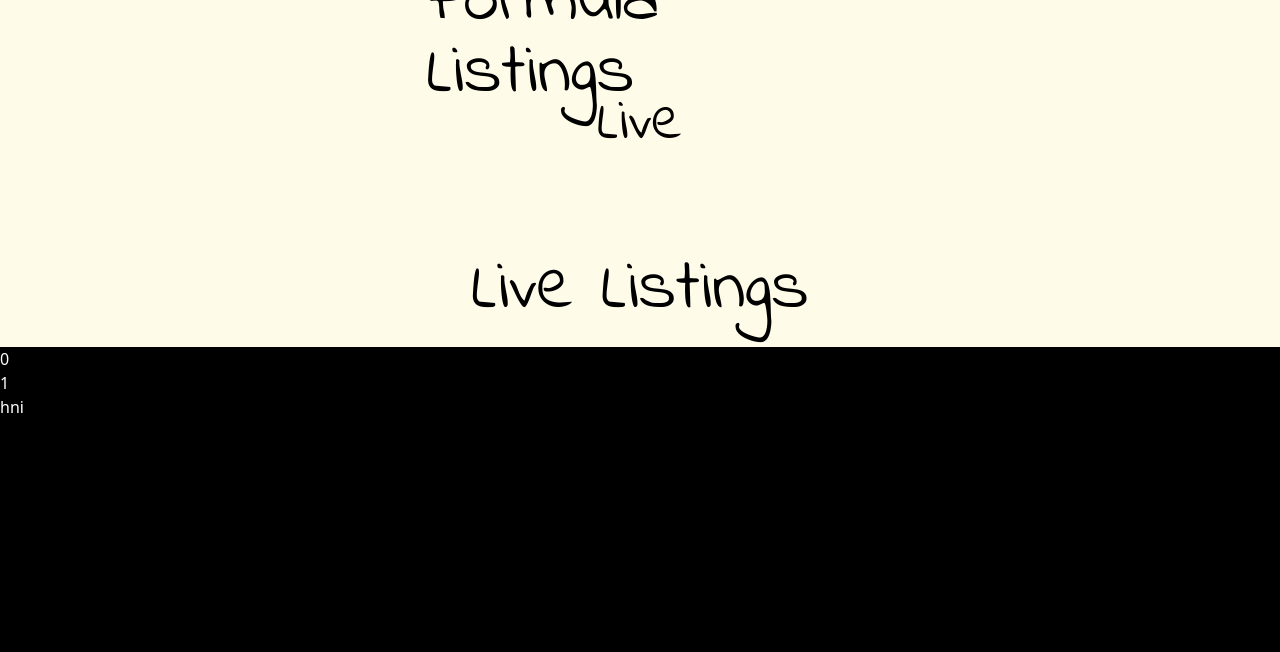
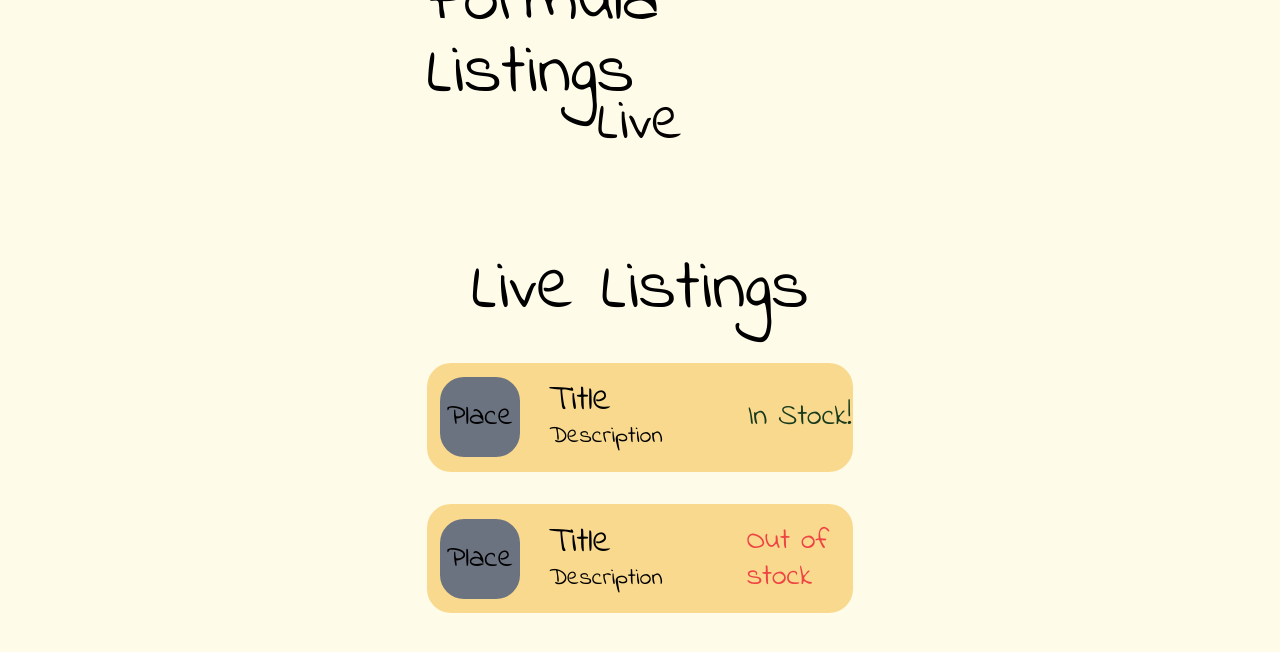
Before and after one commit to TheLDB/FormulaListings, a Next.js app in the folder web/: page / in a window 1280 px wide. Shown: the top 652 px of the page. Built offline with nearby package versions, Linux system fonts and the light colour scheme.

Commit message:
Added some styling for hte objects

```diff
--- a/web/pages/index.tsx
+++ b/web/pages/index.tsx
@@ -1,23 +1,28 @@
-import type { NextPage } from 'next'
-import { useState, useEffect } from 'react'
-import Head from 'next/head'
-import MenuBar from '../components/MenuBar'
+import type { NextPage } from "next";
+import { useState, useEffect } from "react";
+import Head from "next/head";
+import MenuBar from "../components/MenuBar";
 
 const Home: NextPage = () => {
-  const [ listings, setListings ] = useState([
+	const [listings, setListings] = useState([
 		{
 			id: 0,
 			link: "",
-    }
+      inStock: true
+		},
 	]);
 
 	useEffect(() => {
-    const addListing = [...listings, {
+		const addListing = [
+			...listings,
+			{
 				id: 1,
 				link: "hni",
-    }];
+        inStock: false,
+			},
+		];
 		setListings(addListing);
-  }, [])
+	}, []);
 
 	return (
 		<div className="w-screen h-screen bg-site-neutral">
@@ -29,19 +34,35 @@ const Home: NextPage = () => {
 				<div className="w-full h-1/6 flex justify-center items-center">
 					<h1 className="text-black text-7xl font-indie">Live Listings</h1>
 				</div>
-        <div className="w-full h-4/6 bg-black">
+				<div className="w-full h-4/6 space-y-8 flex flex-col items-center flex-shrink-0 overflow-scroll pt-4">
 					{listings.map((listi) => {
 						return (
-              <>
-              <h1 className="text-white">{listi.id}</h1>
-              <h1 className="text-white">{listi.link}</h1>
-              </>
-            )
+							<div className="w-1/3 h-1/4 bg-site-yellow/60 rounded-3xl flex-shrink-0 flex">
+								<div className="w-1/4 h-full rounded-l-3xl flex justify-center items-center">
+                  <div className="w-20 h-20 bg-gray-500 rounded-3xl flex justify-center items-center text-3xl text-black font-indie">
+                    Place
+                  </div>
+                </div>
+								<div className="w-2/4 h-full flex flex-col pl-4 justify-center">
+                  <h1 className="text-4xl text-black font-indie">Title</h1>
+                  <h1 className="text-2xl text-black font-indie">Description</h1>
+
+                </div>
+								<div className="w-1/4 h-full rounded-r-3xl flex justify-center items-center">
+                  {listi.inStock && (
+                    <h1 className="text-3xl text-site-green font-indie">In Stock!</h1>
+                  )}
+                  {!listi.inStock && (
+                    <h1 className="text-3xl text-red-500 font-indie">Out of stock</h1>
+                  )}
+                </div>
+							</div>
+						);
 					})}
 				</div>
 			</div>
 		</div>
-  )
-}
+	);
+};
 
-export default Home
+export default Home;
```
Lines whose indentation alone changed are shown as unchanged.
